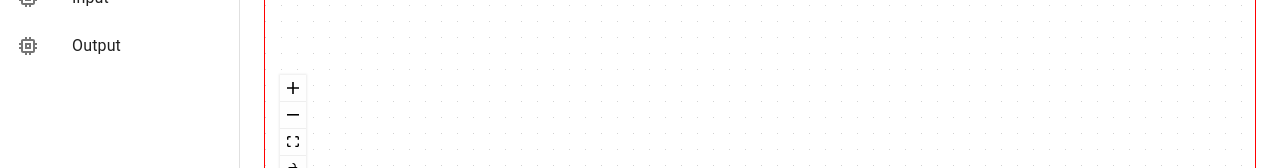
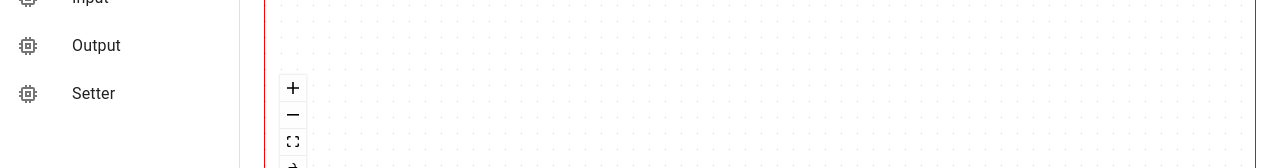
Before and after one commit to NaveenDanj/react-flow-chart, a React (Create React App) app: page / in a window 1280 px wide. Shown: the part 404-572 px from the top of the page. Built offline with nearby package versions, Linux system fonts and the light colour scheme.

Commit message:
added set node component

```diff
--- a/src/components/Drawer/SideBarNodeList.js
+++ b/src/components/Drawer/SideBarNodeList.js
@@ -13,6 +13,7 @@ import ProcessNode from '../Nodes/ProcessNode';
 import StartEndNode from '../Nodes/StartEndNode';
 import InputNode from '../Nodes/InputNode';
 import OutputNode from '../Nodes/OutputNode';
+import SetNode from '../Nodes/SetNode';
 
 
 //adding process node
@@ -105,6 +106,27 @@ function SideBarNodeList() {
         dispatch( setNodes(lastNodes) );
     }
 
+    const handleAddSetterNode = () => {
+
+        let lastNodes =[...Nodes];
+
+        let newNode = {
+            id :  Nodes.length + 1 + '',
+            data: { label: (
+                <SetNode />
+            ) },
+            position: { x: 250, y: 25 },
+            isHidden : false,
+            style: { border: '1px solid #777', width : 'auto'   },
+
+        }
+
+        lastNodes.push(newNode);
+        dispatch(resetNodes())
+        dispatch( setNodes(lastNodes) );
+
+    }
+
 
     return (
         <List>
@@ -137,6 +159,13 @@ function SideBarNodeList() {
                 <ListItemText primary={'Output'} />
             </ListItem>
 
+            <ListItem onClick={() => handleAddSetterNode()} button key={"Setter"}>
+                <ListItemIcon>
+                    <MemoryIcon />
+                </ListItemIcon>
+                <ListItemText primary={'Setter'} />
+            </ListItem>
+
 
         </List>
     )
--- /dev/null
+++ b/src/components/Nodes/SetNode.js
@@ -0,0 +1,67 @@
+import React from 'react'
+import Grid from '@mui/material/Grid';
+import FormControl from '@mui/material/FormControl';
+import TextField from '@mui/material/TextField';
+
+import IconButton from '@mui/material/IconButton';
+import AddIcon from '@mui/icons-material/Add';
+
+import List from '@mui/material/List';
+import ListItem from '@mui/material/ListItem';
+import ListItemText from '@mui/material/ListItemText';
+import DeleteIcon from '@mui/icons-material/Delete';
+
+function SetNode() {
+  return (
+    <div >
+        <label>Setter</label>
+        <Grid container spacing={2}>
+
+            <Grid item xs={10}>
+                <FormControl sx={{ m: 1, minWidth: 80 }}>
+                    <TextField id="outlined-basic" label="Display Text" variant="outlined" size="small" />
+                </FormControl>
+            </Grid>
+
+            <Grid style={{ marginTop : 12 }} item xs={2}>
+
+                <IconButton aria-label="delete" size="small">
+                    <AddIcon fontSize="inherit" />
+                </IconButton>
+
+            </Grid>
+
+        </Grid>
+
+
+        <Grid container spacing={2}>
+
+            <Grid item xs={12}>
+
+                <List sx={{ width: '100%', maxWidth: 360, bgcolor: 'background.paper' }}>
+                    {[1, 2, 3].map((value) => (
+                        <ListItem
+                            key={value}
+                            disableGutters
+                            secondaryAction={
+                                <IconButton>
+                                    <DeleteIcon />
+                                </IconButton>
+                            }
+                        >
+                            <ListItemText primary={`Line item ${value}`} />
+                        </ListItem>
+                    ))}
+                </List>
+
+            </Grid>
+
+
+        </Grid>
+
+
+    </div>
+  )
+}
+
+export default SetNode
```
